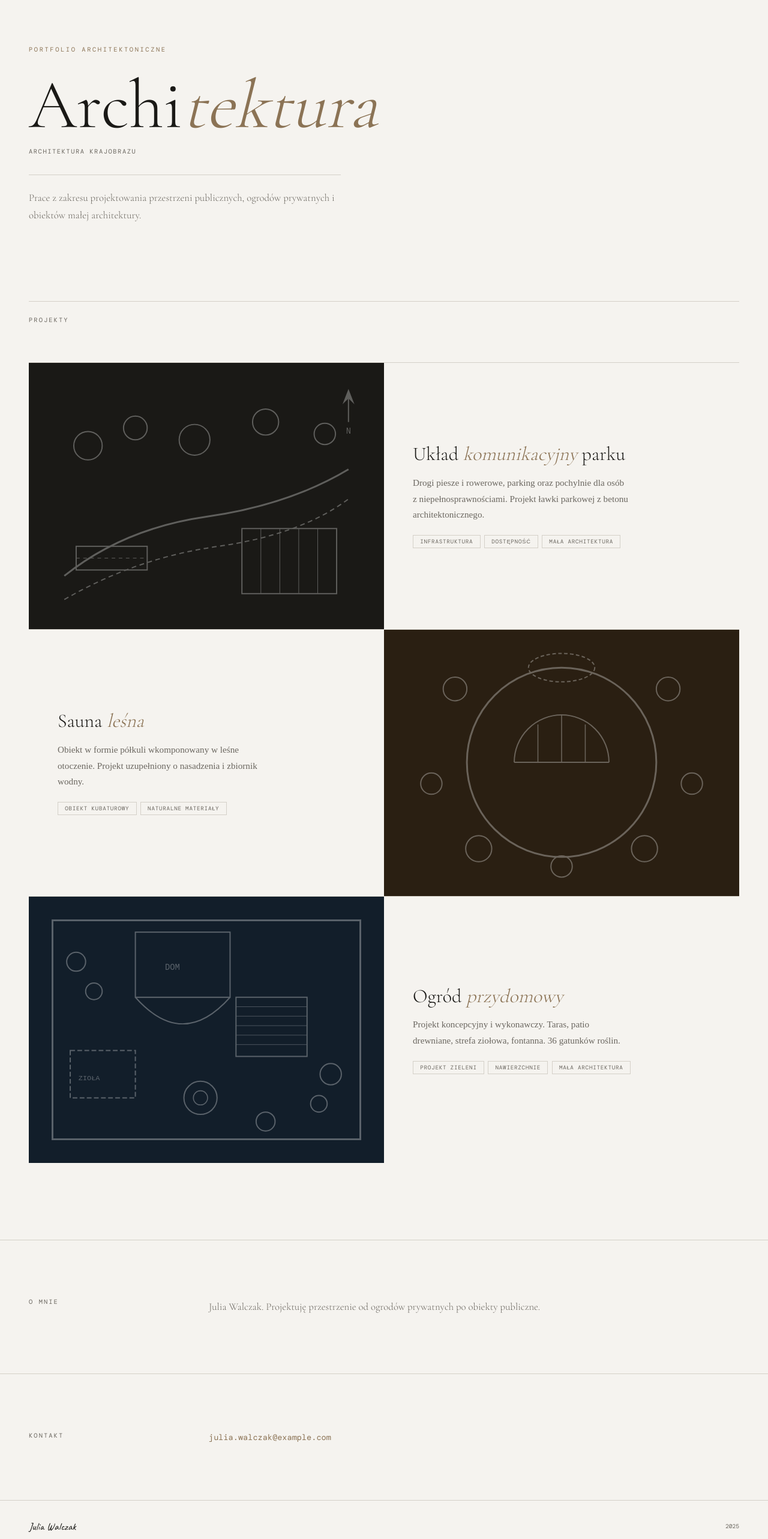
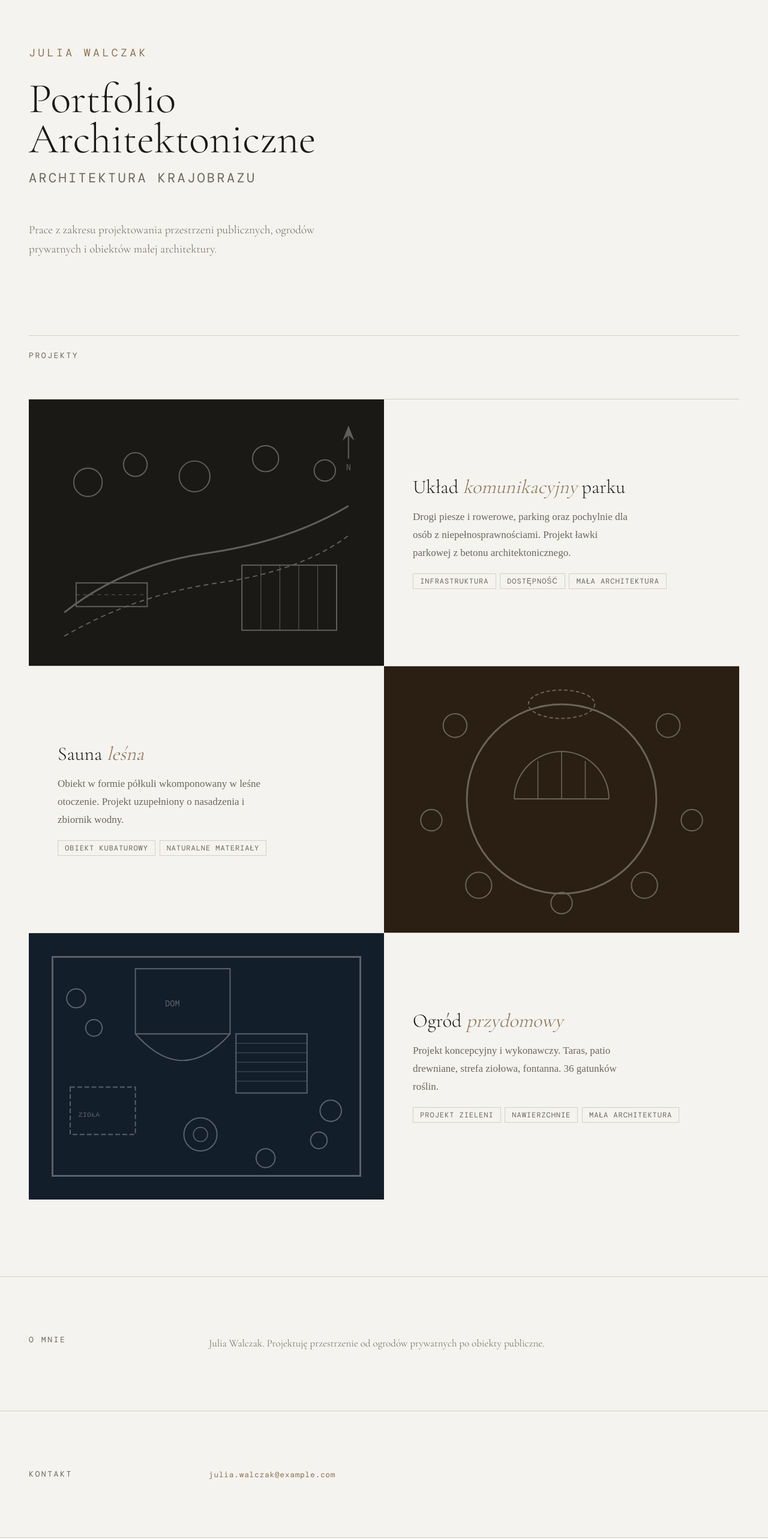
Before and after one commit to wnukiewiczofficial/julia-architecture-portfolio, a Next.js app: page / in a window 1280 px wide. Shown: the part 180-2746 px from the top of the page at 60% size. Built offline with nearby package versions, Linux system fonts and the light colour scheme; a web font is replaced by a local one.

Commit message:
Typography new

```diff
--- a/src/app/globals.css
+++ b/src/app/globals.css
@@ -4,6 +4,16 @@
 	--ink-light: #6b6760;
 	--accent: #8b7355;
 	--line: #d4d0c8;
+
+	/* Typography scale */
+	--text-label-sm: 0.75rem;
+	--text-label: 0.8125rem;
+	--text-body-sm: 1.0625rem;
+	--text-body: 1.1875rem;
+	--text-subtitle: 1.375rem;
+	--text-eyebrow: 1.125rem;
+	--text-logo: 1.875rem;
+	--text-display: clamp(2.75rem, 5.5vw, 5.5rem);
 }
 
 *,
--- a/src/components/About.module.css
+++ b/src/components/About.module.css
@@ -8,7 +8,7 @@
 
 .label {
 	font-family: var(--font-mono);
-  font-size: 0.65rem;
+	font-size: var(--text-label);
 	text-transform: uppercase;
 	letter-spacing: 0.2em;
 	color: var(--ink-light);
@@ -16,7 +16,7 @@
 
 .content {
 	font-family: var(--font-cormorant);
-  font-size: 1.05rem;
+	font-size: var(--text-body-sm);
 	font-weight: 300;
 	color: var(--ink-light);
 	line-height: 1.8;
--- a/src/components/Contact.module.css
+++ b/src/components/Contact.module.css
@@ -8,7 +8,7 @@
 
 .label {
 	font-family: var(--font-mono);
-  font-size: 0.65rem;
+	font-size: var(--text-label);
 	text-transform: uppercase;
 	letter-spacing: 0.2em;
 	color: var(--ink-light);
@@ -16,7 +16,8 @@
 
 .email {
 	font-family: var(--font-mono);
-  font-size: 0.85rem;
+	font-size: var(--text-label);
+	letter-spacing: 0.05em;
 	color: var(--accent);
 	text-decoration: none;
 	border-bottom: 1px solid transparent;
--- a/src/components/Footer.module.css
+++ b/src/components/Footer.module.css
@@ -8,13 +8,13 @@
 
 .name {
 	font-family: var(--font-caveat);
-  font-size: 1.1rem;
+	font-size: var(--text-logo);
 	color: var(--ink);
 }
 
 .year {
 	font-family: var(--font-mono);
-  font-size: 0.6rem;
+	font-size: var(--text-label-sm);
 	text-transform: uppercase;
 	color: var(--ink-light);
 }
--- a/src/components/Hero.module.css
+++ b/src/components/Hero.module.css
@@ -5,7 +5,7 @@
 
 .eyebrow {
 	font-family: var(--font-mono);
-  font-size: 0.65rem;
+	font-size: var(--text-eyebrow);
 	text-transform: uppercase;
 	letter-spacing: 0.25em;
 	color: var(--accent);
@@ -14,7 +14,7 @@
 
 .heading {
 	font-family: var(--font-cormorant);
-  font-size: clamp(4rem, 9vw, 10rem);
+	font-size: var(--text-display);
 	font-weight: 300;
 	line-height: 0.95;
 	margin-bottom: 1rem;
@@ -28,7 +28,7 @@
 
 .subtitle {
 	font-family: var(--font-mono);
-  font-size: 0.65rem;
+	font-size: var(--text-subtitle);
 	text-transform: uppercase;
 	letter-spacing: 0.15em;
 	color: var(--ink-light);
@@ -37,12 +37,11 @@
 
 .description {
 	font-family: var(--font-cormorant);
-  font-size: 1.05rem;
+	font-size: var(--text-body);
 	font-weight: 300;
 	color: var(--ink-light);
 	line-height: 1.7;
 	max-width: 520px;
-  border-top: 1px solid var(--line);
 	padding-top: 1.5rem;
 }
 
--- a/src/components/Hero.tsx
+++ b/src/components/Hero.tsx
@@ -3,14 +3,13 @@ import styles from "./Hero.module.css";
 export default function Hero() {
 	return (
 		<section className={styles.hero}>
-      <p className={styles.eyebrow}>Portfolio architektoniczne</p>
+			<p className={styles.eyebrow}>Julia Walczak</p>
 			<h1 className={styles.heading}>
-        Archi<em className={styles.headingItalic}>tektura</em>
+				Portfolio <br /> Architektoniczne
 			</h1>
 			<p className={styles.subtitle}>Architektura krajobrazu</p>
 			<p className={styles.description}>
-        Prace z zakresu projektowania przestrzeni publicznych, ogrodów
-        prywatnych i obiektów małej architektury.
+				Prace z zakresu projektowania przestrzeni publicznych, ogrodów prywatnych i obiektów małej architektury.
 			</p>
 		</section>
 	);
--- a/src/components/Nav.module.css
+++ b/src/components/Nav.module.css
@@ -14,7 +14,7 @@
 
 .logo {
 	font-family: var(--font-caveat);
-  font-size: 1.3rem;
+	font-size: var(--text-logo);
 	color: var(--ink);
 	text-decoration: none;
 }
@@ -27,7 +27,7 @@
 
 .link {
 	font-family: var(--font-mono);
-  font-size: 0.65rem;
+	font-size: var(--text-label);
 	letter-spacing: 0.15em;
 	text-transform: uppercase;
 	color: var(--ink-light);
@@ -49,6 +49,6 @@
 	}
 
 	.link {
-    font-size: 0.6rem;
+		font-size: var(--text-label);
 	}
 }
--- a/src/components/ProjectCard.module.css
+++ b/src/components/ProjectCard.module.css
@@ -9,7 +9,9 @@
 .card.visible {
 	opacity: 1;
 	transform: translateY(0);
-  transition: opacity 0.6s ease, transform 0.6s ease;
+	transition:
+		opacity 0.6s ease,
+		transform 0.6s ease;
 }
 
 .card.reversed .visual {
@@ -52,7 +54,7 @@
 	bottom: 1rem;
 	right: 1rem;
 	font-family: var(--font-mono);
-  font-size: 0.6rem;
+	font-size: var(--text-label-sm);
 	text-transform: uppercase;
 	letter-spacing: 0.1em;
 	color: white;
@@ -89,7 +91,7 @@
 }
 
 .desc {
-  font-size: 0.95rem;
+	font-size: var(--text-body-sm);
 	line-height: 1.75;
 	color: var(--ink-light);
 	font-weight: 300;
@@ -106,7 +108,7 @@
 
 .tag {
 	font-family: var(--font-mono);
-  font-size: 0.58rem;
+	font-size: var(--text-label-sm);
 	text-transform: uppercase;
 	letter-spacing: 0.08em;
 	padding: 0.25rem 0.7rem;
--- a/src/components/Projects.module.css
+++ b/src/components/Projects.module.css
@@ -4,7 +4,7 @@
 
 .label {
 	font-family: var(--font-mono);
-  font-size: 0.65rem;
+	font-size: var(--text-label);
 	text-transform: uppercase;
 	letter-spacing: 0.2em;
 	color: var(--ink-light);
```
Lines whose indentation alone changed are shown as unchanged.
